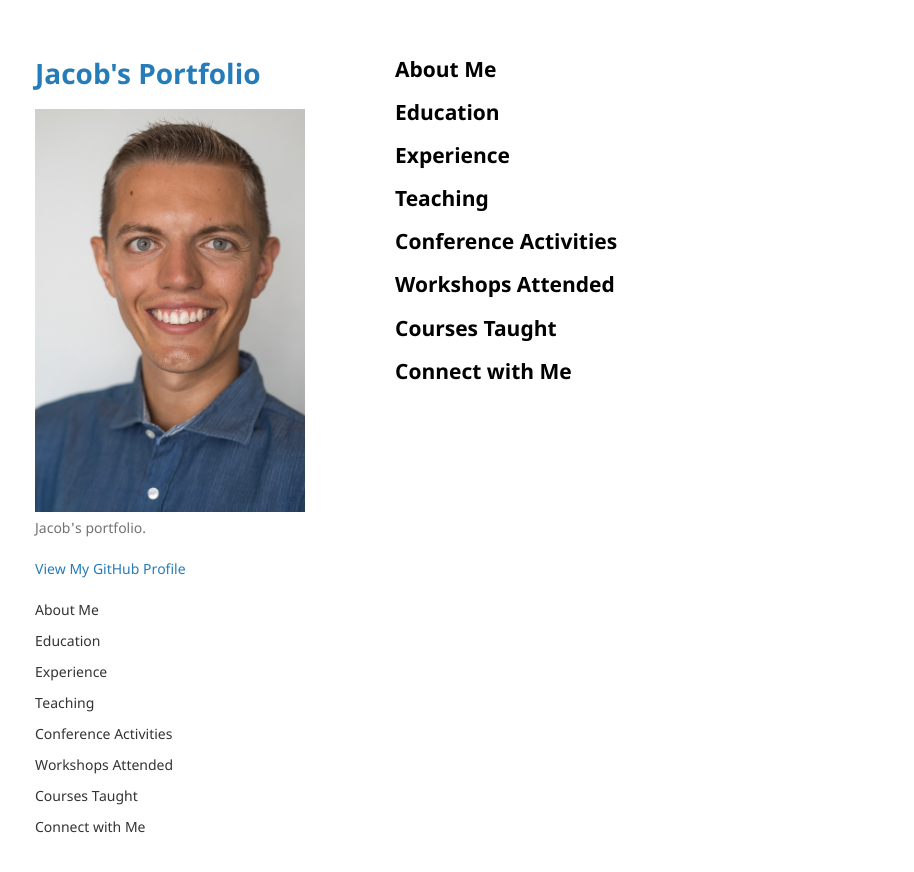
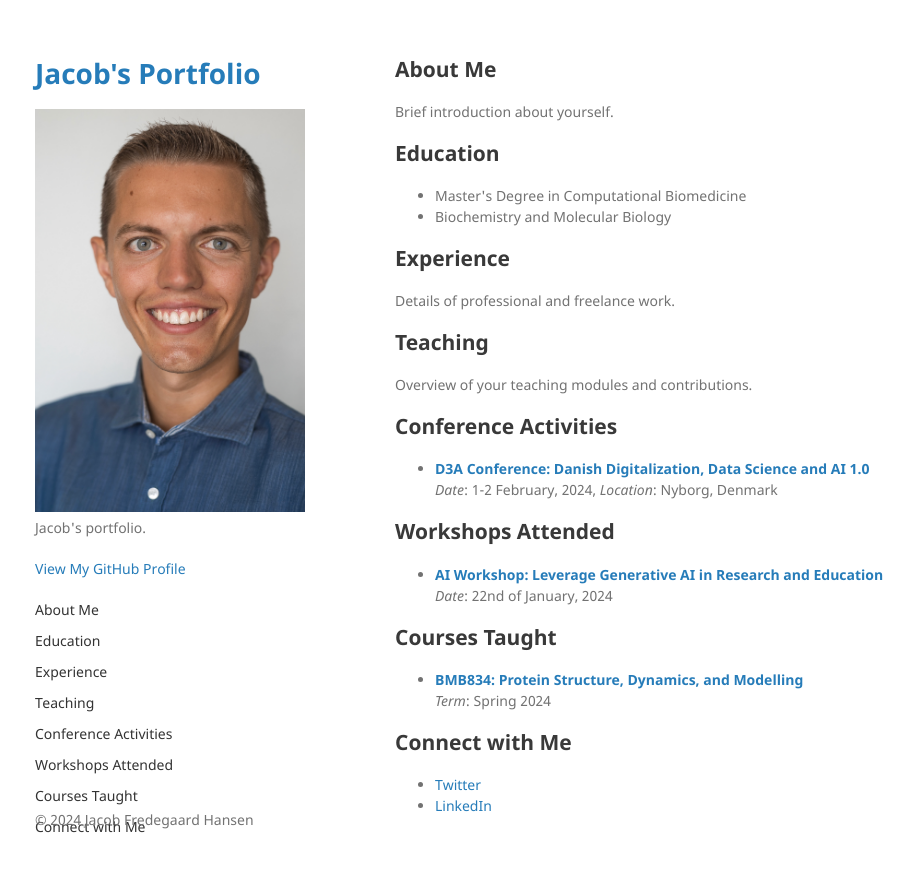
Before and after one commit to jacobfh1/jacobfh1.github.io, a Jekyll site: the page built from index.md, in a window 1280 px wide. Shown: the top 872 px of the page, without its empty margins (175-1089 px from the left). Built offline with Jekyll 4.4.1, drawn with Linux system fonts in a browser that asks for light colours.

Commit message:
Updated default.html

```diff
--- a/_layouts/default.html
+++ b/_layouts/default.html
@@ -11,24 +11,6 @@
     <script src="https://cdnjs.cloudflare.com/ajax/libs/html5shiv/3.7.3/html5shiv.min.js"></script>
     <![endif]-->
     {% include head-custom.html %}
-    <style>
-      /* Collapsible section titles - cursor change and hover effect */
-      .collapsible-section h2 {
-        cursor: pointer; /* Change cursor to pointer */
-        color: black; /* Default color */
-        transition: color 0.3s ease; /* Smooth transition for hover effect */
-      }
-
-      /* Hover effect: Light blue text */
-      .collapsible-section h2:hover {
-        color: lightblue;
-      }
-
-      /* Hide content by default */
-      .collapsible-section .content {
-        display: none;
-      }
-    </style>
   </head>
   <body>
     <div class="wrapper">
@@ -63,121 +45,86 @@
           </ul>
         </nav>
         <!-- End Navigation Bar -->
+      </header>
 
-      </header>
       <section>
+        <div>
+          <h2 class="collapsible">About Me</h2>
+          <div class="content">
+            <p>Brief introduction about yourself.</p>
+          </div>
 
-        <!-- Collapsible Sections -->
-
-        <!-- About Me -->
-        <div class="collapsible-section" id="about-me">
-          <h2>About Me</h2>
-          <div class="content">
-            <!-- About Me content -->
-            Plain text for about me goes here.
-          </div>
-        </div>
-
-        <!-- Education -->
-        <div class="collapsible-section" id="education">
-          <h2>Education</h2>
+          <h2 class="collapsible">Education</h2>
           <div class="content">
             <ul>
               <li>Master's Degree in Computational Biomedicine</li>
               <li>Biochemistry and Molecular Biology</li>
             </ul>
           </div>
-        </div>
 
-        <!-- Experience -->
-        <div class="collapsible-section" id="experience">
-          <h2>Experience</h2>
+          <h2 class="collapsible">Experience</h2>
           <div class="content">
-            Details of professional and freelance work.
+            <p>Details of professional and freelance work.</p>
+          </div>
+
+          <h2 class="collapsible">Teaching</h2>
+          <div class="content">
+            <p>Overview of your teaching modules and contributions.</p>
+          </div>
+
+          <h2 class="collapsible">Conference Activities</h2>
+          <div class="content">
+            <ul>
+              <li><strong><a href="https://d3aconference.dk/">D3A Conference: Danish Digitalization, Data Science and AI 1.0</a></strong> <br><em>Date</em>: 1-2 February, 2024, <em>Location</em>: Nyborg, Denmark</li>
+              <!-- Other conferences as listed in the index.md file -->
+            </ul>
+          </div>
+
+          <h2 class="collapsible">Workshops Attended</h2>
+          <div class="content">
+            <ul>
+              <li><strong><a href="https://www.zitilite.com/">AI Workshop: Leverage Generative AI in Research and Education</a></strong> <br><em>Date</em>: 22nd of January, 2024</li>
+              <!-- Other workshops -->
+            </ul>
+          </div>
+
+          <h2 class="collapsible">Courses Taught</h2>
+          <div class="content">
+            <ul>
+              <li><strong><a href="https://odin.sdu.dk/sitecore/index.php?a=searchfagbesk&internkode=bmb834&lang=en">BMB834: Protein Structure, Dynamics, and Modelling</a></strong> <br><em>Term</em>: Spring 2024</li>
+              <!-- Other courses -->
+            </ul>
+          </div>
+
+          <h2 class="collapsible">Connect with Me</h2>
+          <div class="content">
+            <ul>
+              <li><a href="https://twitter.com/jacobfh">Twitter</a></li>
+              <li><a href="https://www.linkedin.com/in/jacobfh/">LinkedIn</a></li>
+            </ul>
           </div>
         </div>
+      </section>
 
-        <!-- Teaching -->
-        <div class="collapsible-section" id="teaching">
-          <h2>Teaching</h2>
-          <div class="content">
-            Overview of teaching modules and contributions.
-          </div>
-        </div>
-
-        <!-- Conference Activities -->
-        <div class="collapsible-section" id="conference-activities">
-          <h2>Conference Activities</h2>
-          <div class="content">
-            <!-- Conference activities details -->
-            Conference activities information goes here.
-          </div>
-        </div>
-
-        <!-- Workshops Attended -->
-        <div class="collapsible-section" id="workshops-attended">
-          <h2>Workshops Attended</h2>
-          <div class="content">
-            <!-- Workshops information -->
-            Workshop details go here.
-          </div>
-        </div>
-
-        <!-- Courses Taught -->
-        <div class="collapsible-section" id="courses-taught">
-          <h2>Courses Taught</h2>
-          <div class="content">
-            <!-- Courses content -->
-            Courses taught information goes here.
-          </div>
-        </div>
-
-        <!-- Connect with Me -->
-        <div class="collapsible-section" id="connect-with-me">
-          <h2>Connect with Me</h2>
-          <div class="content">
-            <!-- Social media links, etc. -->
-            Connect with me information goes here.
-          </div>
-        </div>
-
-      </section>
       <footer>
-        {% if site.github.is_project_page %}
-        <p>This project is maintained by <a href="{{ site.github.owner_url }}">{{ site.github.owner_name }}</a></p>
-        {% endif %}
+        <p>&copy; 2024 Jacob Fredegaard Hansen</p>
       </footer>
     </div>
 
-    <script src="{{ "/assets/js/scale.fix.js" | relative_url }}"></script>
+    <!-- JavaScript to toggle collapsible sections -->
     <script>
-      // Smooth scrolling for navigation
-      document.querySelectorAll('nav a').forEach(anchor => {
-        anchor.addEventListener('click', function(e) {
-          e.preventDefault();
-          const targetId = this.getAttribute('href');
-          const targetSection = document.querySelector(targetId);
-          if (targetSection) {
-            targetSection.scrollIntoView({
-              behavior: 'smooth',
-              block: 'start'
-            });
+      var coll = document.getElementsByClassName("collapsible");
+      for (var i = 0; i < coll.length; i++) {
+        coll[i].addEventListener("click", function() {
+          this.classList.toggle("active");
+          var content = this.nextElementSibling;
+          if (content.style.maxHeight) {
+            content.style.maxHeight = null;
+          } else {
+            content.style.maxHeight = content.scrollHeight + "px";
           }
         });
-      });
-
-      // Collapsible sections logic
-      document.querySelectorAll('.collapsible-section h2').forEach(title => {
-        title.addEventListener('click', function() {
-          const content = this.nextElementSibling;
-          content.style.display = content.style.display === 'block' ? 'none' : 'block';
-        });
-      });
-
-      // Initially collapse all sections
-      document.querySelectorAll('.collapsible-section .content').forEach(content => {
-        content.style.display = 'none';
-      });
+      }
     </script>
   </body>
 </html>
```
Also changed, not shown: 1 other file.
